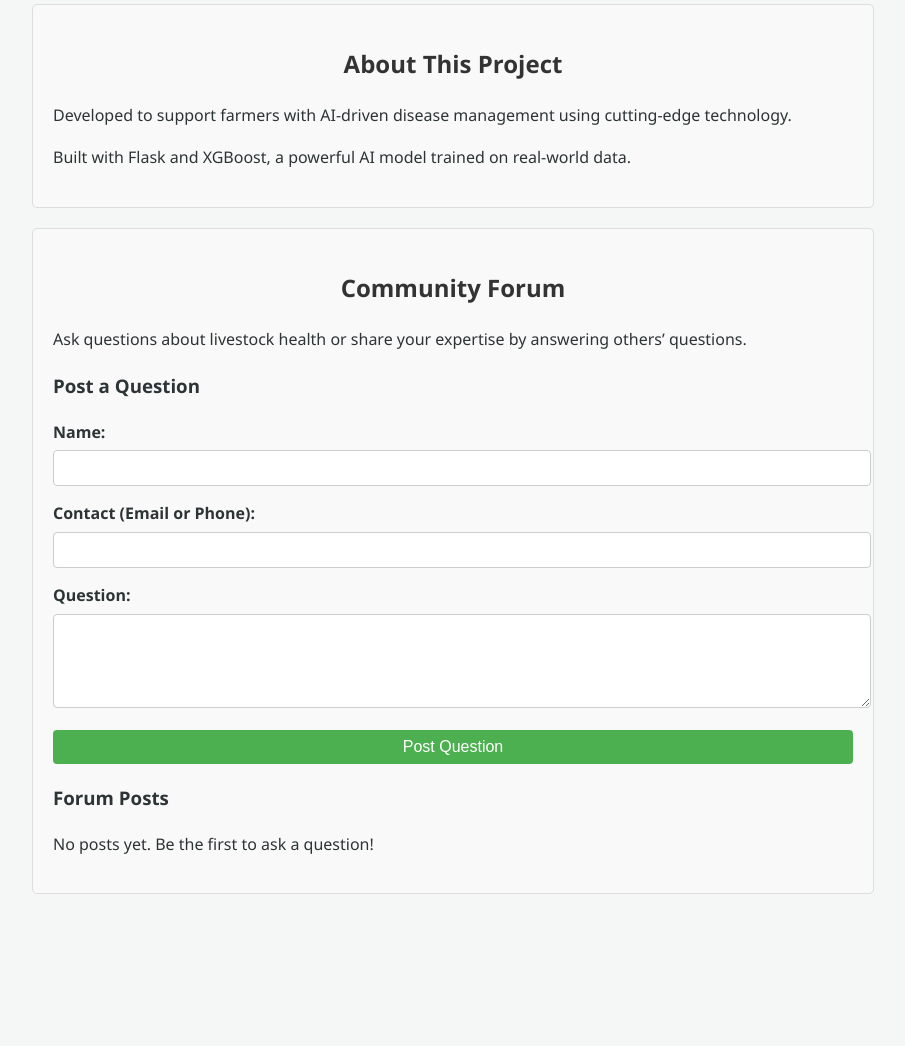
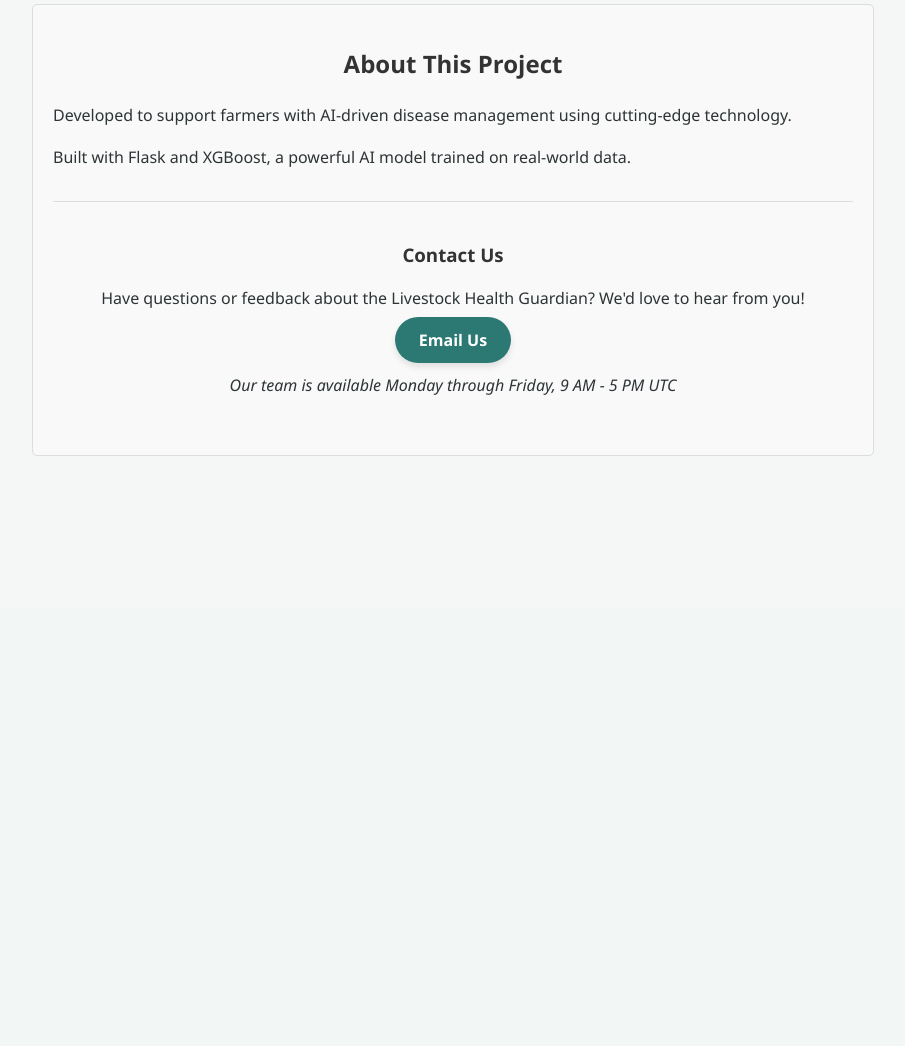
Before and after one commit to YrHoup/livestock-disease-management, a Flask app: page /about in a window 1280 px wide. Shown: the part 241-1287 px from the top of the page, without its empty margins (187-1092 px from the left). After the commit the page ends 697 px from the top, so only its background shows below. Run offline with Flask 3, Linux system fonts and the light colour scheme.

Commit message:
Email part

```diff
--- a/templates/about.html
+++ b/templates/about.html
@@ -69,78 +69,45 @@
             border-radius: 5px;
             margin-bottom: 15px;
         }
+        .contact-section {
+            margin-top: 30px;
+            padding: 20px;
+            border-top: 1px solid #ddd;
+            text-align: center;
+        }
+        .contact-section h3 {
+            color: #333;
+            margin-bottom: 15px;
+        }
+        .email-button {
+            display: inline-block;
+            padding: 10px 20px;
+            background-color: #2196F3;
+            color: white;
+            text-decoration: none;
+            border-radius: 4px;
+            font-weight: bold;
+            transition: background-color 0.3s;
+        }
+        .email-button:hover {
+            background-color: #0b7dda;
+        }
+        .team-info {
+            margin-top: 20px;
+            font-style: italic;
+        }
     </style>
 
     <div class="about-container">
         <h2>About This Project</h2>
         <p>Developed to support farmers with AI-driven disease management using cutting-edge technology.</p>
         <p>Built with Flask and XGBoost, a powerful AI model trained on real-world data.</p>
-    </div>
 
-    <div class="forum-container">
-        <h2>Community Forum</h2>
-        <p>Ask questions about livestock health or share your expertise by answering others’ questions.</p>
-
-        <h3>Post a Question</h3>
-        <form method="POST">
-            <input type="hidden" name="action" value="post_question">
-            <div class="form-group">
-                <label for="name">Name:</label>
-                <input type="text" id="name" name="name" required>
-            </div>
-            <div class="form-group">
-                <label for="contact">Contact (Email or Phone):</label>
-                <input type="text" id="contact" name="contact" required>
-            </div>
-            <div class="form-group">
-                <label for="question">Question:</label>
-                <textarea id="question" name="question" rows="4" required></textarea>
-            </div>
-            <div class="form-group">
-                <input type="submit" value="Post Question">
-            </div>
-        </form>
-
-        {% if error %}
-            <div class="error">
-                <p>{{ error }}</p>
-            </div>
-        {% endif %}
-
-        <h3>Forum Posts</h3>
-        {% if posts %}
-            {% for post in posts %}
-                <div class="post">
-                    <h4>{{ post.name }} ({{ post.timestamp.strftime('%Y-%m-%d %H:%M') }})</h4>
-                    <p><strong>Question:</strong> {{ post.question }}</p>
-                    <p><strong>Contact:</strong> {{ post.contact }}</p>
-                    <div class="answers">
-                        {% for answer in post.answers %}
-                            <div class="answer">
-                                <p><strong>{{ answer.name or 'Anonymous' }}</strong> ({{ answer.timestamp.strftime('%Y-%m-%d %H:%M') }}):</p>
-                                <p>{{ answer.answer }}</p>
-                            </div>
-                        {% endfor %}
-                        <form method="POST">
-                            <input type="hidden" name="action" value="post_answer">
-                            <input type="hidden" name="post_id" value="{{ post.id }}">
-                            <div class="form-group">
-                                <label for="answer_{{ post.id }}">Your Answer:</label>
-                                <textarea id="answer_{{ post.id }}" name="answer" rows="2" required></textarea>
-                            </div>
-                            <div class="form-group">
-                                <label for="name_{{ post.id }}">Your Name (Optional):</label>
-                                <input type="text" id="name_{{ post.id }}" name="name">
-                            </div>
-                            <div class="form-group">
-                                <input type="submit" value="Post Answer">
-                            </div>
-                        </form>
-                    </div>
-                </div>
-            {% endfor %}
-        {% else %}
-            <p>No posts yet. Be the first to ask a question!</p>
-        {% endif %}
+       <div class="contact-section">
+            <h3>Contact Us</h3>
+            <p>Have questions or feedback about the Livestock Health Guardian? We'd love to hear from you!</p>
+            <a href="mailto:support@livestockhealth.com" class="btn btn-primary">Email Us</a>
+            <p class="team-info">Our team is available Monday through Friday, 9 AM - 5 PM UTC</p>
+        </div>
     </div>
 {% endblock %}
```
